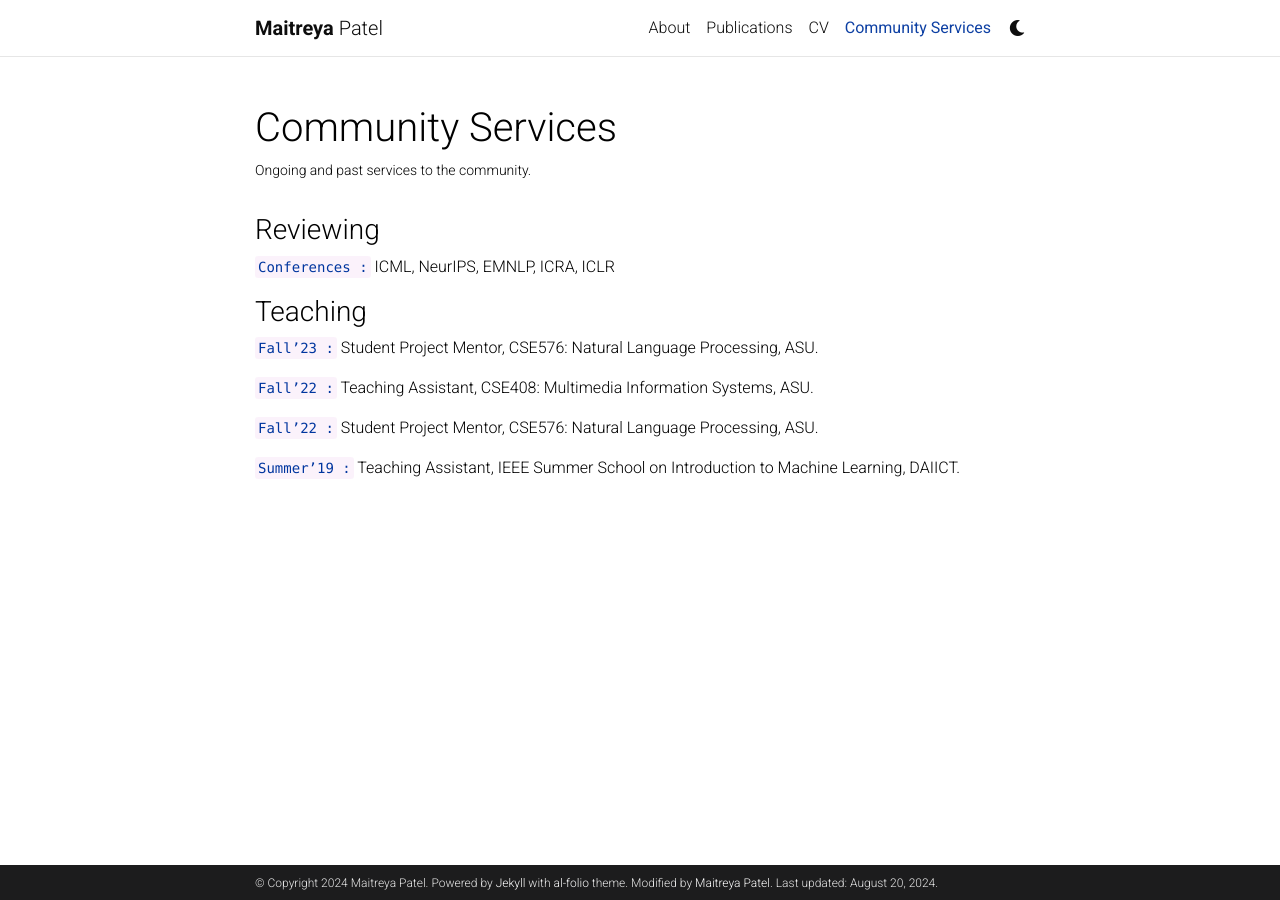
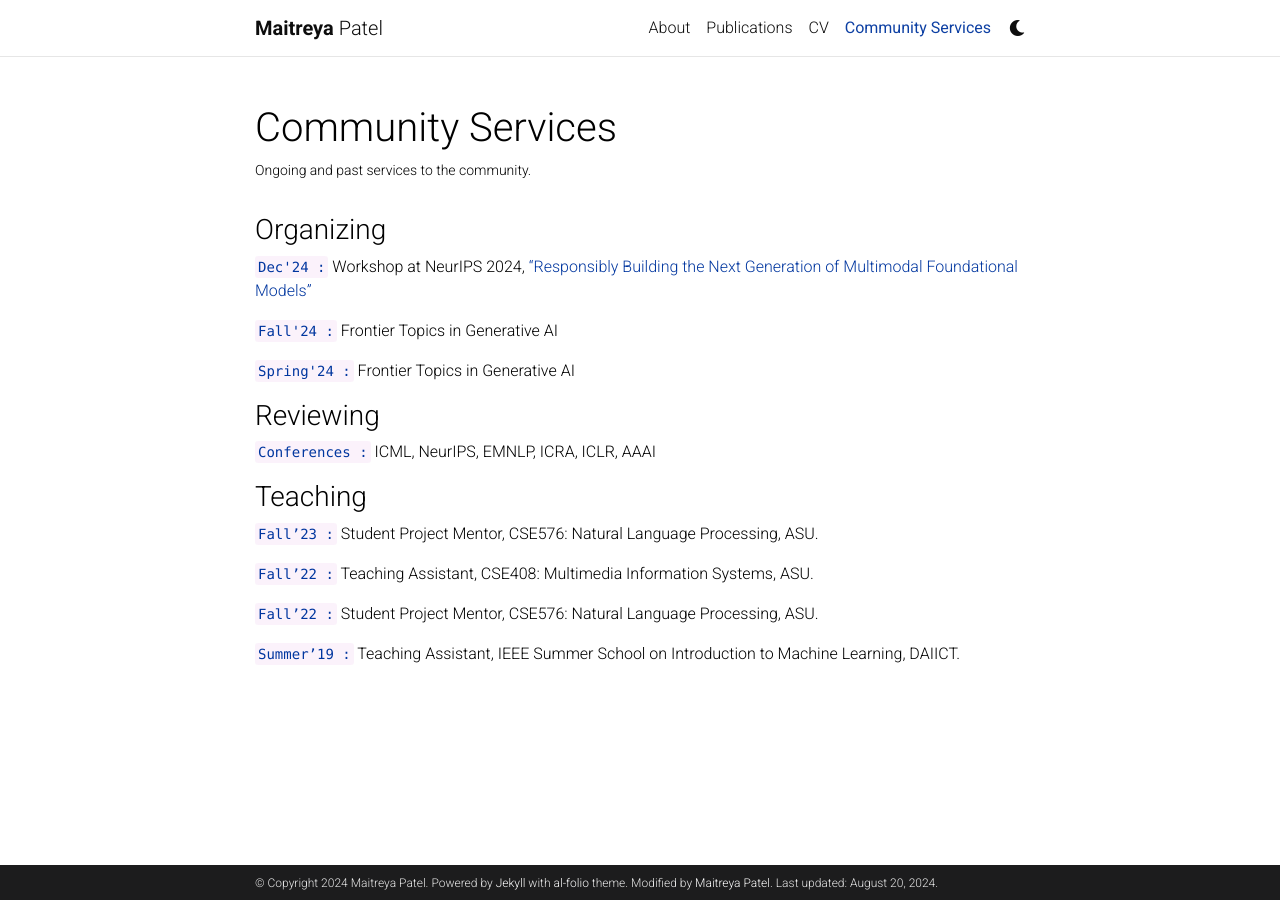
Before and after one commit to Maitreyapatel/maitreyapatel.github.io, a Jekyll site: the page built from _pages/services.md, in a window 1280 px wide. Built offline with Jekyll 4.4.1, drawn with Linux system fonts in a browser that asks for light colours; full-size pictures stand in for the smaller copies a plugin makes; comment, search, counter and statistics services are not loaded; a style sheet for code colours, icons or effects is not loaded.

Commit message:
latest updates

```diff
--- a/_pages/services.md
+++ b/_pages/services.md
@@ -7,8 +7,16 @@ nav: true
 nav_order: 5
 ---
 
+### Organizing
+
+`Dec'24 :` Workshop at NeurIPS 2024, ["Responsibly Building the Next Generation of Multimodal Foundational Models"](https://asu-apg.github.io/rbfm/)
+
+`Fall'24 :` Frontier Topics in Generative AI
+
+`Spring'24 :` Frontier Topics in Generative AI
+
 ### Reviewing
-`Conferences :` ICML, NeurIPS, EMNLP, ICRA, ICLR
+`Conferences :` ICML, NeurIPS, EMNLP, ICRA, ICLR, AAAI
 
 
 ### Teaching
```
Also changed, not shown: _pages/about.md (+5 -22 lines), _pages/cv.md (+1 -1 lines), 1 other file.
